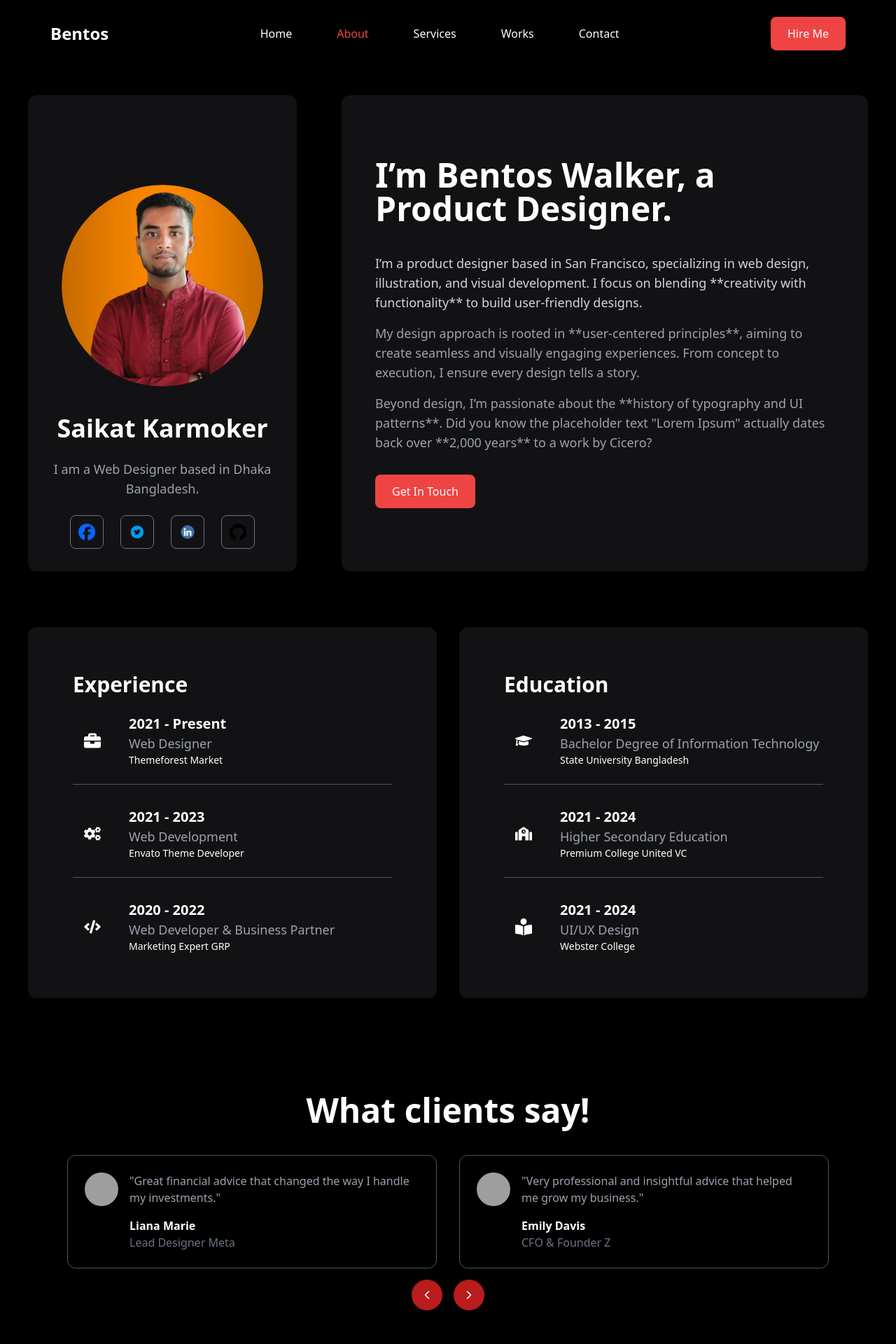
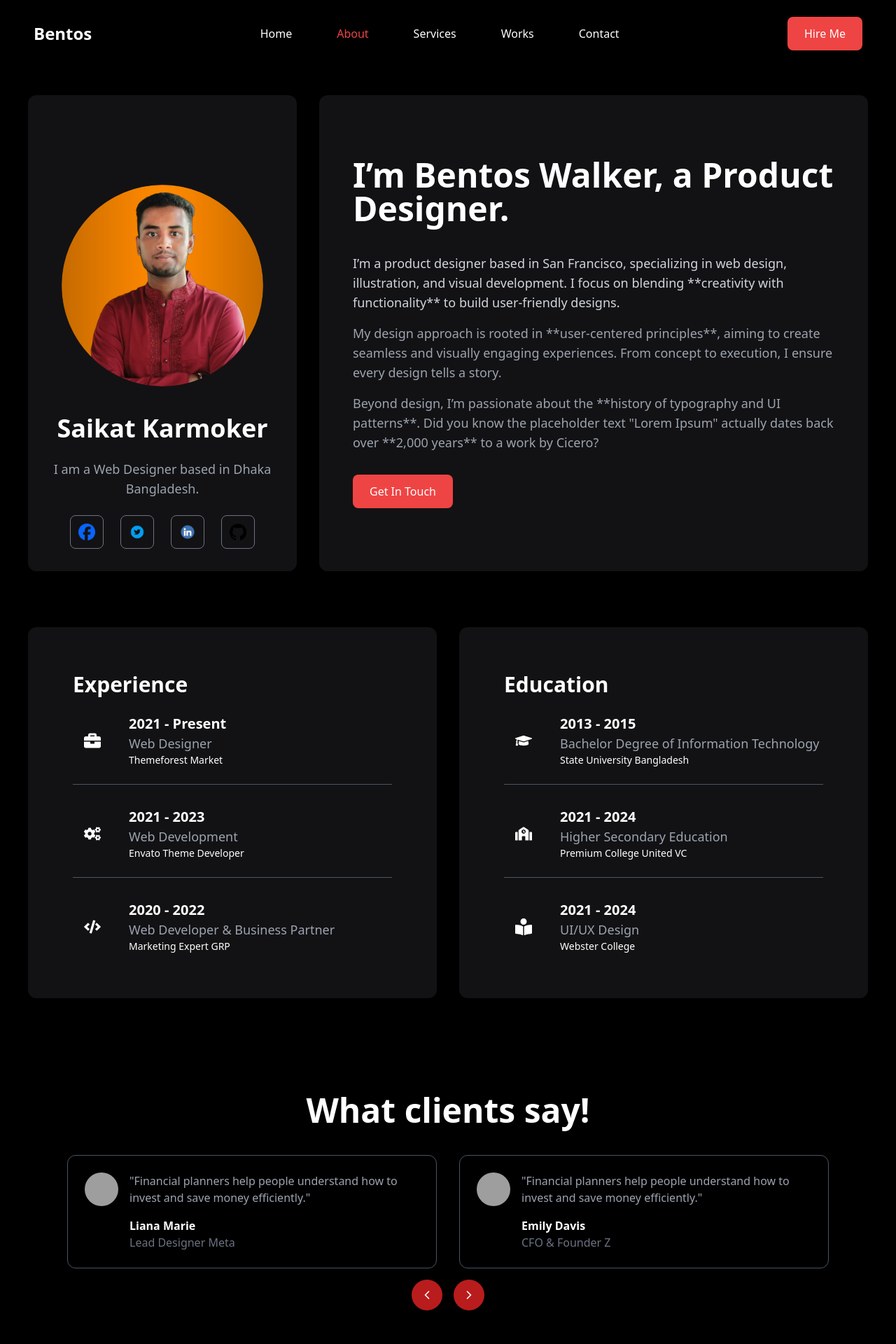
Before and after one commit to soikot-dev/soikot-portfolio, a Next.js app: page /about in a window 1280 px wide. Shown: the top 1920 px of the page at 70% size. Built offline with nearby package versions, Linux system fonts and the light colour scheme; grey boxes are pictures that could not be loaded.

Commit message:
sticky menu

```diff
--- a/components/Header.js
+++ b/components/Header.js
@@ -5,6 +5,7 @@ import { useRouter } from 'next/router';
 const Header = () => {
   const [isMenuOpen, setIsMenuOpen] = useState(false);
   const [showScrollTop, setShowScrollTop] = useState(false);
+  const [isScrolled, setIsScrolled] = useState(false);
   const router = useRouter();
 
   const toggleMenu = () => {
@@ -17,10 +18,10 @@ const Header = () => {
 
   const isActive = (path) => router.pathname === path;
 
-  // Show "scroll to top" button when scrolled down
   useEffect(() => {
     const handleScroll = () => {
-      setShowScrollTop(window.scrollY > 300);
+      setIsScrolled(window.scrollY > 50); // Change background color after 50px scroll
+      setShowScrollTop(window.scrollY > 300); // Show "Scroll to Top" button after 300px scroll
     };
 
     window.addEventListener('scroll', handleScroll);
@@ -33,8 +34,14 @@ const Header = () => {
 
   return (
     <>
-      <header className="bg-black text-white p-6 shadow-md">
-        <div className="container mx-auto flex justify-between items-center px-6 md:px-12">
+      <header
+        className={`w-full sticky top-0 z-50 text-white transition-all duration-500 ease-in-out ${
+          isScrolled
+            ? 'bg-black shadow-md py-4' // Black background when scrolled
+            : 'bg-black/60 py-6' // Transparent black background when not scrolled
+        }`}
+      >
+        <div className="container mx-auto flex justify-between items-center px-6 md:px-12 transition-all duration-500">
           <h1 className="text-2xl font-bold">Bentos</h1>
 
           <button
--- a/components/Testimonials.js
+++ b/components/Testimonials.js
@@ -54,7 +54,7 @@ const Testimonials = () => {
               <img src="/images/client2.jpg" alt="Client 2" className="w-12 h-12 rounded-full mb-4 sm:mb-0 sm:mr-4" />
               <div>
                 <p className="text-gray-400 mb-4 text-sm sm:text-base">
-                  "Great financial advice that changed the way I handle my investments."
+                "Financial planners help people understand how to invest and save money efficiently."
                 </p>
                 <p className="font-semibold">Liana Marie</p>
                 <p className="text-gray-500">Lead Designer Meta</p>
@@ -70,7 +70,7 @@ const Testimonials = () => {
               <img src="/images/client3.jpg" alt="Client 3" className="w-12 h-12 rounded-full mb-4 sm:mb-0 sm:mr-4" />
               <div>
                 <p className="text-gray-400 mb-4 text-sm sm:text-base">
-                  "Very professional and insightful advice that helped me grow my business."
+                "Financial planners help people understand how to invest and save money efficiently."
                 </p>
                 <p className="font-semibold">Emily Davis</p>
                 <p className="text-gray-500">CFO & Founder Z</p>
@@ -86,7 +86,7 @@ const Testimonials = () => {
               <img src="/images/client4.jpg" alt="Client 4" className="w-12 h-12 rounded-full mb-4 sm:mb-0 sm:mr-4" />
               <div>
                 <p className="text-gray-400 mb-4 text-sm sm:text-base">
-                  "Their strategies helped me make better financial decisions."
+                "Financial planners help people understand how to invest and save money efficiently."
                 </p>
                 <p className="font-semibold">James Brown</p>
                 <p className="text-gray-500">Founder & CEO A</p>
--- a/pages/about.js
+++ b/pages/about.js
@@ -22,7 +22,7 @@ const AboutPage = () => {
   </div>
 
   {/* About Details Section */}
-  <div className="md:ml-8 bg-greyBg text-white p-6 sm:p-10 lg:p-12 rounded-xl shadow-lg text-center sm:text-left flex-1 flex flex-col justify-center">
+  <div className="bg-greyBg text-white p-6 sm:p-10 lg:p-12 rounded-xl shadow-lg text-center sm:text-left flex-1 flex flex-col justify-center">
     <h2 className="text-3xl sm:text-4xl lg:text-5xl font-semibold mb-3 sm:mb-4 leading-tight">
       I’m Bentos Walker, a Product Designer.
     </h2>
```
